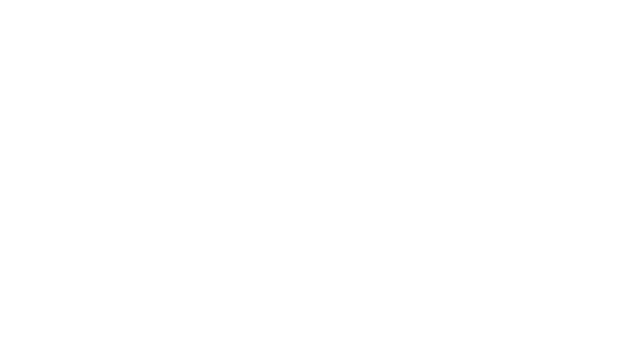
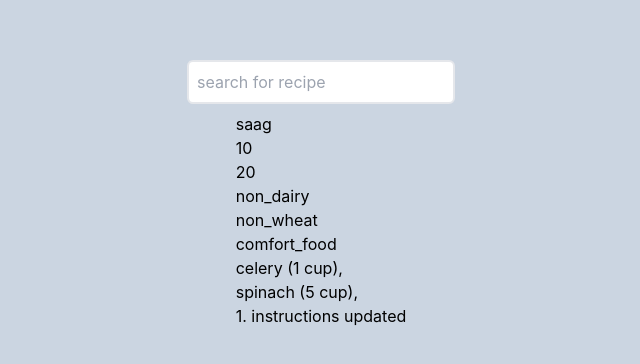
Before and after one commit to maxpaulus43/recipes-frontend, a React (Create React App) app: page /recipes/1 in a window 1280 px wide. Before the commit this address had no page. Shown: the part 206-570 px from the top of the page, without its empty margins (319-959 px from the left). Built offline with nearby package versions, Linux system fonts and the light colour scheme.

Commit message:
some basic skeleton of search functionality with fake data so far.

```diff
--- a/src/App.css
+++ /dev/null
@@ -1,38 +0,0 @@
-.App {
-  text-align: center;
-}
-
-.App-logo {
-  height: 40vmin;
-  pointer-events: none;
-}
-
-@media (prefers-reduced-motion: no-preference) {
-  .App-logo {
-    animation: App-logo-spin infinite 20s linear;
-  }
-}
-
-.App-header {
-  background-color: #282c34;
-  min-height: 100vh;
-  display: flex;
-  flex-direction: column;
-  align-items: center;
-  justify-content: center;
-  font-size: calc(10px + 2vmin);
-  color: white;
-}
-
-.App-link {
-  color: #61dafb;
-}
-
-@keyframes App-logo-spin {
-  from {
-    transform: rotate(0deg);
-  }
-  to {
-    transform: rotate(360deg);
-  }
-}
--- a/src/App.tsx
+++ b/src/App.tsx
@@ -1,24 +1,46 @@
-import logo from "./logo.svg";
-import "./App.css";
-import { Link, Outlet } from "react-router-dom";
+import { useState } from "react";
+import { Outlet } from "react-router-dom";
+import RecipeQuickView from "./RecipeQuickView";
+import data from "./data.json";
 
 function App() {
+  const [input, setInput] = useState("");
+  const searchResults = data.filter((d) => d.name.includes(input));
+
   return (
-    <div className="App">
-      <header className="App-header">
-        <img src={logo} className="App-logo" alt="logo" />
-        <p className="bg-green-400">Welcome to my recipes</p>
-        <Link to="/recipes">Recipes Biznitch</Link>
+    <div>
+      <div className="flex flex-col items-center justify-center gap-2 h-screen bg-slate-300">
+        <div className="relative">
+          <input
+            className="p-2 border-2 rounded-md"
+            type="text"
+            placeholder="search for recipe"
+            onChange={(event) => {
+              setInput(event.target.value);
+            }}
+          />
+          {input.length > 0 && searchResults.length > 0 && (
+            <div
+              className="flex flex-col gap-2 items-center absolute bg-white max-h-64 p-2 rounded-md"
+              style={{ width: "200%", left: "-50%" }}
+            >
+              {searchResults.map((d) => {
+                return (
+                  <RecipeQuickView
+                    recipe={d}
+                    key={d.id}
+                    onClick={() => {
+                      setInput("");
+                    }}
+                  />
+                );
+              })}
+            </div>
+          )}
+        </div>
+
         <Outlet />
-        <a
-          className="App-link"
-          href="https://reactjs.org"
-          target="_blank"
-          rel="noopener noreferrer"
-        >
-          Learn React
-        </a>
-      </header>
+      </div>
     </div>
   );
 }
--- /dev/null
+++ b/src/RecipeQuickView.tsx
@@ -0,0 +1,27 @@
+import { Link } from "react-router-dom";
+import Recipe from "./model/Recipe";
+
+interface RecipeQuickViewProps {
+  recipe: Recipe;
+  onClick?: () => void;
+}
+
+const RecipeQuickView: React.FC<RecipeQuickViewProps> = ({
+  recipe: { id, name, activeTime }, onClick
+}) => {
+  return (
+    <Link to={`/recipes/${id}`} onClick={onClick}>
+      <div className="flex flex-row justify-between gap-3 p-2 rounded-md hover:bg-gray-100">
+        <div>
+          <span className="font-bold">{name}</span>
+        </div>
+        <div className="w-0 border-2" />
+        <div>
+          <span>Cook Time: {activeTime}min</span>
+        </div>
+      </div>
+    </Link>
+  );
+};
+
+export default RecipeQuickView;
--- /dev/null
+++ b/src/RecipeView.tsx
@@ -0,0 +1,52 @@
+import { useEffect, useState } from "react";
+import { Link, useParams } from "react-router-dom";
+import Recipe from "./model/Recipe";
+import data from "./data.json";
+
+interface RecipeViewProps {}
+
+const RecipeView: React.FC<RecipeViewProps> = () => {
+  const { recipeId } = useParams();
+  const [recipe, setRecipe] = useState<Recipe>();
+  useEffect(() => {
+      setTimeout(() => {
+          setRecipe(data.find(d => `${d.id}` === recipeId))
+      }, 300)
+  }, [recipeId]);
+
+  return recipe === undefined ? (
+    <div>Loading...</div>
+  ) : (
+    <div>
+      <h1>{recipe.name}</h1>
+      <div>{recipe.activeTime}</div>
+      <div>{recipe.totalTime}</div>
+      {recipe.tags?.map((t) => {
+        return (
+          <div>
+            <Link to={`/tags/${t}`}>{t}</Link>
+          </div>
+        );
+      })}
+      {recipe.ingredients?.map((i) => {
+        return (
+          <div>
+            <span>
+              {i.label} ({i.quantity} {i.unit})
+            </span>
+            <span></span>, <span>{i.prep}</span>
+          </div>
+        );
+      })}
+      {recipe.instructions?.map((i, idx) => {
+        return (
+          <span>
+            {idx + 1}. {i}
+          </span>
+        );
+      })}
+    </div>
+  );
+};
+
+export default RecipeView;
--- /dev/null
+++ b/src/data.json
@@ -0,0 +1,23 @@
+[
+  {
+    "id": 1,
+    "name": "saag",
+    "activeTime": 10,
+    "totalTime": 20,
+    "tags": ["non_dairy", "non_wheat", "comfort_food"],
+    "ingredients": [
+      { "label": "celery", "quantity": 1, "unit": "cup" },
+      { "label": "spinach", "quantity": 5, "unit": "cup" }
+    ],
+    "instructions": ["instructions updated"]
+  },
+  {
+    "id": 2,
+    "name": "quick soup",
+    "activeTime": 10,
+    "totalTime": 20,
+    "tags": ["avery_safe", "easy_make"],
+    "ingredients": [{ "label": "celery", "quantity": 3, "unit": "stalk" }],
+    "instructions": ["instructions placeholder"]
+  }
+]
--- a/src/index.tsx
+++ b/src/index.tsx
@@ -5,13 +5,14 @@ import App from "./App";
 import reportWebVitals from "./reportWebVitals";
 import { BrowserRouter, Routes, Route } from "react-router-dom";
 import Recipes from "./routes/recipes";
+import RecipeView from "./RecipeView";
 
 ReactDOM.render(
   <React.StrictMode>
     <BrowserRouter>
       <Routes>
         <Route path="/" element={<App />}>
-          <Route path="/recipes" element={<Recipes />} />
+          <Route path="recipes/:recipeId" element={<RecipeView />} />
         </Route>
       </Routes>
     </BrowserRouter>
--- /dev/null
+++ b/src/model/Recipe.ts
@@ -0,0 +1,16 @@
+export default interface Recipe {
+    id: number;
+    name: string;
+    totalTime: number; // in minutes
+    activeTime: number; // in minutes
+    tags?: string[];
+    ingredients?: Ingredient[];
+    instructions?: string[];
+}
+
+export interface Ingredient {
+    label: string;
+    quantity: number;
+    unit: string;
+    prep?: string;
+}
--- a/src/routes/recipes.tsx
+++ b/src/routes/recipes.tsx
@@ -1,9 +1,13 @@
 import React from "react";
+import { Outlet } from "react-router-dom";
 
 interface RecipesProps {}
 
 const Recipes: React.FC<RecipesProps> = () => {
-  return <div>Here are my recipes!!!</div>;
+  return <div>
+    <div>Here are my recipes</div>
+    <Outlet />
+  </div>;
 };
 
 export default Recipes;
```
Also changed, not shown: src/logo.svg (deleted).
